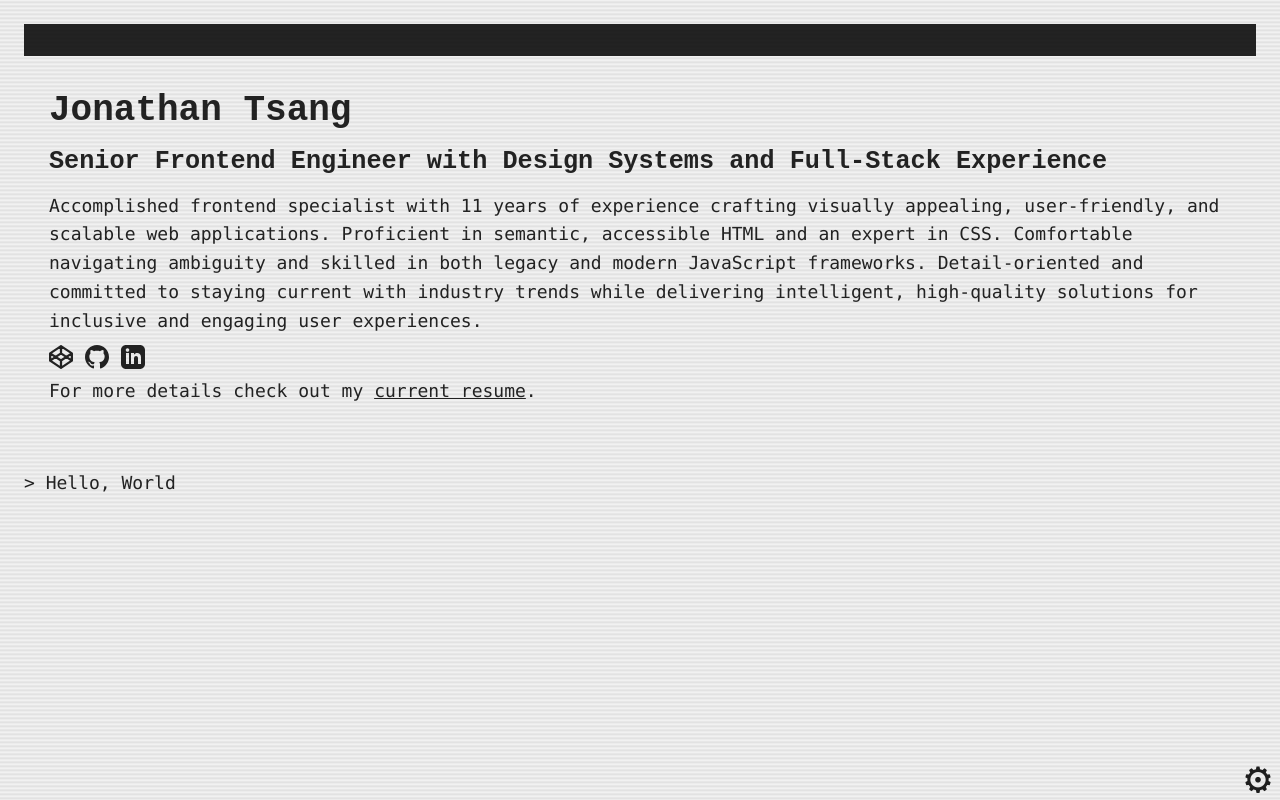
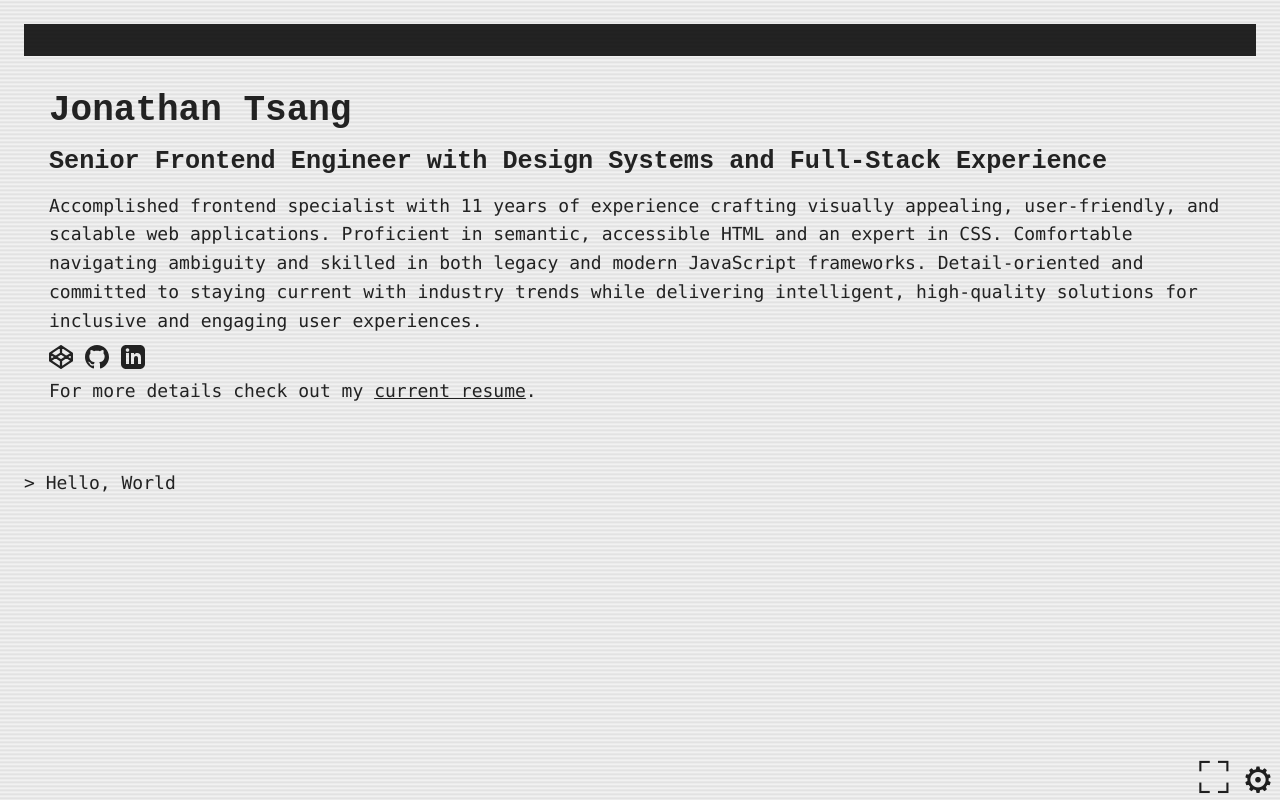
Before and after one commit to j0ntsang/j0ntsang.github.io, a React (Create React App) app: page / in a window 1280 px wide. Built offline with nearby package versions, Linux system fonts and the light colour scheme.

Commit message:
vibe code a fullscreen toggle

```diff
--- a/public/index.html
+++ b/public/index.html
@@ -146,6 +146,7 @@
     </div>
   </div>
   </div>
+  <div id="fullscreen"></div>
   <div id="settings"></div>
 </body>
 
--- /dev/null
+++ b/public/templates/fullscreen-toggle.html
@@ -0,0 +1,27 @@
+<template id="fullscreen-toggle">
+    <style>
+        .fullscreen-toggle {
+
+            --button-size: 44px;
+
+            position: fixed;
+            top: calc(100% - var(--button-size));
+            left: calc(100% - var(--button-size) * 2);
+            display: inline-flex;
+            flex-direction: column;
+            z-index: 9999;
+            display: inline-flex;
+            justify-content: center;
+            align-items: center;
+            width: var(--button-size);
+            height: var(--button-size);
+            margin: 0;
+            padding: 0;
+            font-size: var(--button-size);
+            line-height: 0;
+            cursor: pointer;
+            user-select: none;
+        }
+    </style>
+    <button id="fullscreenToggle" class="fullscreen-toggle">&#x26F6;</button>
+</template>
--- a/src/index.tsx
+++ b/src/index.tsx
@@ -4,32 +4,36 @@ import "./web-components/window-manager/window-manager.js";
 import { App } from "./App";
 import { TemplateManager } from "./util/templateManager.ts";
 import { createRoot } from "react-dom/client";
+import { initializeFullscreenToggle } from "./util/fullscreenToggle.ts";
 import { initializeSettingsMenu } from "./util/settingsMenu.ts";
 
 document.addEventListener("DOMContentLoaded", async () => {
   await TemplateManager.loadTemplatesBatch([
+    "/templates/fullscreen-toggle.html",
     "/templates/terminal.html",
     "/templates/settings-menu.html",
   ]);
 
   const contentNode = document.getElementById("content");
+  const fullscreenNode = document.getElementById("fullscreen");
   const settingsNode = document.getElementById("settings");
 
-  if (!contentNode || !settingsNode) {
-    console.error(
-      "Missing container elements: #content or #settings-menu not found."
-    );
+  if (!contentNode || !settingsNode || !fullscreenNode) {
+    console.error("Template Manager failed to load batch.");
     return;
   }
 
   const terminalClone = TemplateManager.create("terminal");
+  const fullscreenClone = TemplateManager.create("fullscreen-toggle");
   const settingsMenuClone = TemplateManager.create("settings-menu");
 
-  if (!terminalClone || !settingsMenuClone) {
-    console.error("One or more templates not found.");
+  if (!terminalClone || !settingsMenuClone || !fullscreenClone) {
+    console.error("Template Manager failed to create a clone");
     return;
   }
 
+  TemplateManager.mount(fullscreenClone, fullscreenNode);
+  initializeFullscreenToggle();
   TemplateManager.mount(settingsMenuClone, settingsNode);
   initializeSettingsMenu();
   TemplateManager.mount(terminalClone, contentNode);
--- /dev/null
+++ b/src/util/fullscreenToggle.ts
@@ -0,0 +1,39 @@
+export function initializeFullscreenToggle() {
+  const toggleBtn = document.getElementById(
+    "fullscreenToggle"
+  ) as HTMLButtonElement | null;
+  if (!toggleBtn) return;
+
+  toggleBtn.addEventListener("click", () => {
+    console.log("click");
+    const el = document.documentElement;
+
+    if (!document.fullscreenElement) {
+      if (el.requestFullscreen) {
+        el.requestFullscreen();
+      } else if ((el as any).webkitRequestFullscreen) {
+        (el as any).webkitRequestFullscreen(); // Safari
+      } else if ((el as any).msRequestFullscreen) {
+        (el as any).msRequestFullscreen(); // IE11
+      }
+    } else {
+      if (document.exitFullscreen) {
+        document.exitFullscreen();
+      } else if ((document as any).webkitExitFullscreen) {
+        (document as any).webkitExitFullscreen(); // Safari
+      } else if ((document as any).msExitFullscreen) {
+        (document as any).msExitFullscreen(); // IE11
+      }
+    }
+  });
+
+  function updateButtonLabel() {
+    if (!toggleBtn) return;
+    toggleBtn.innerHTML = document.fullscreenElement ? "&#x29C9;" : "&#x26F6;";
+  }
+
+  document.addEventListener("fullscreenchange", updateButtonLabel);
+
+  // Set initial label
+  updateButtonLabel();
+}
```
